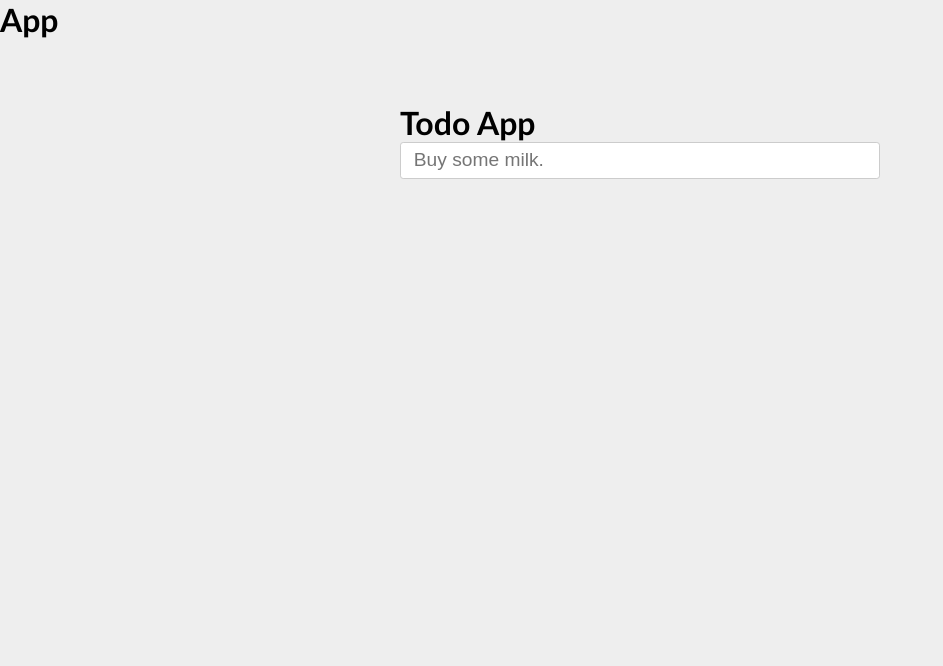
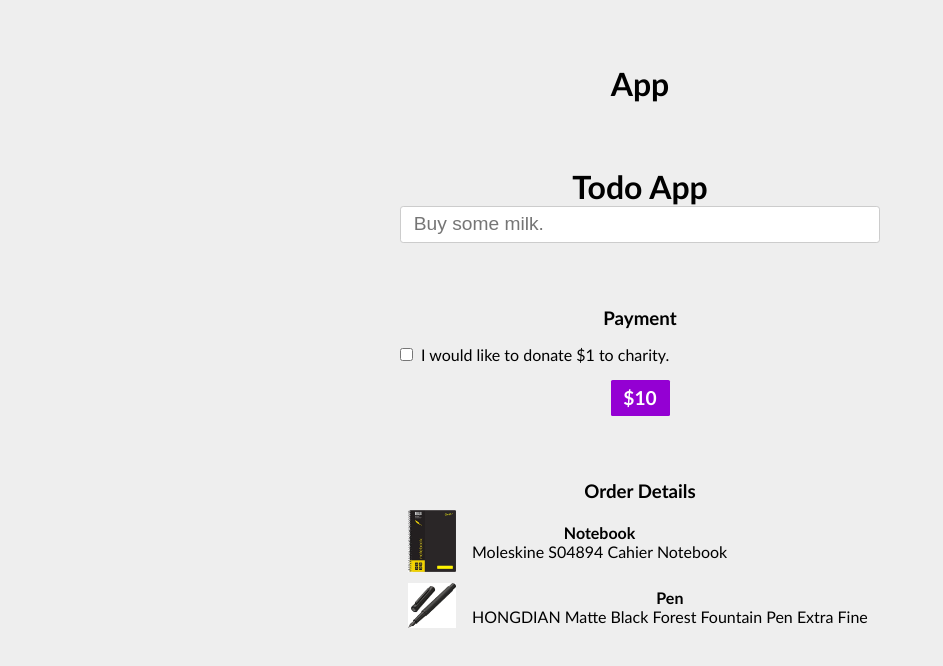
Before and after one commit to nightmarelie/buy-tdd, a React (Create React App) app: page / in a window 1280 px wide. Shown: the top 666 px of the page, without its empty margins (0-943 px from the left). Built offline with nearby package versions, Linux system fonts and the light colour scheme.

Commit message:
feat: show payment and order

```diff
--- a/src/App.css
+++ b/src/App.css
@@ -13,7 +13,12 @@ body {
   background-color: #eee;
 }
 
-.container {
+.App {
+  text-align: center;
+}
+
+.container,
+.App {
   width: 480px;
   margin: 4rem auto;
 }
--- a/src/App.tsx
+++ b/src/App.tsx
@@ -1,12 +1,14 @@
 import React from "react";
 import "./App.css";
-import { Todo } from "./components/Todo";
+import { Todo, Payment, OrderDetails } from "./components";
 
 function App() {
   return (
     <div className="App">
       <h1>App</h1>
       <Todo />
+      <Payment amount={10} />
+      <OrderDetails />
     </div>
   );
 }
--- a/src/components/OrderDetails.tsx
+++ b/src/components/OrderDetails.tsx
@@ -1,5 +1,5 @@
-import notebook from "../assets/notebook.jpg";
-import pen from "../assets/pen.jpg";
+import notebook from "../assets/notebook.jpeg";
+import pen from "../assets/pen.jpeg";
 
 export const OrderDetails = () => {
   return (
--- /dev/null
+++ b/src/components/index.ts
@@ -0,0 +1,4 @@
+export * from "./Todo";
+export * from "./TodoList";
+export * from "./Payment";
+export * from "./OrderDetails";
--- a/src/components/indext.ts
+++ /dev/null
@@ -1 +0,0 @@
-export * from "./Todo";
```
